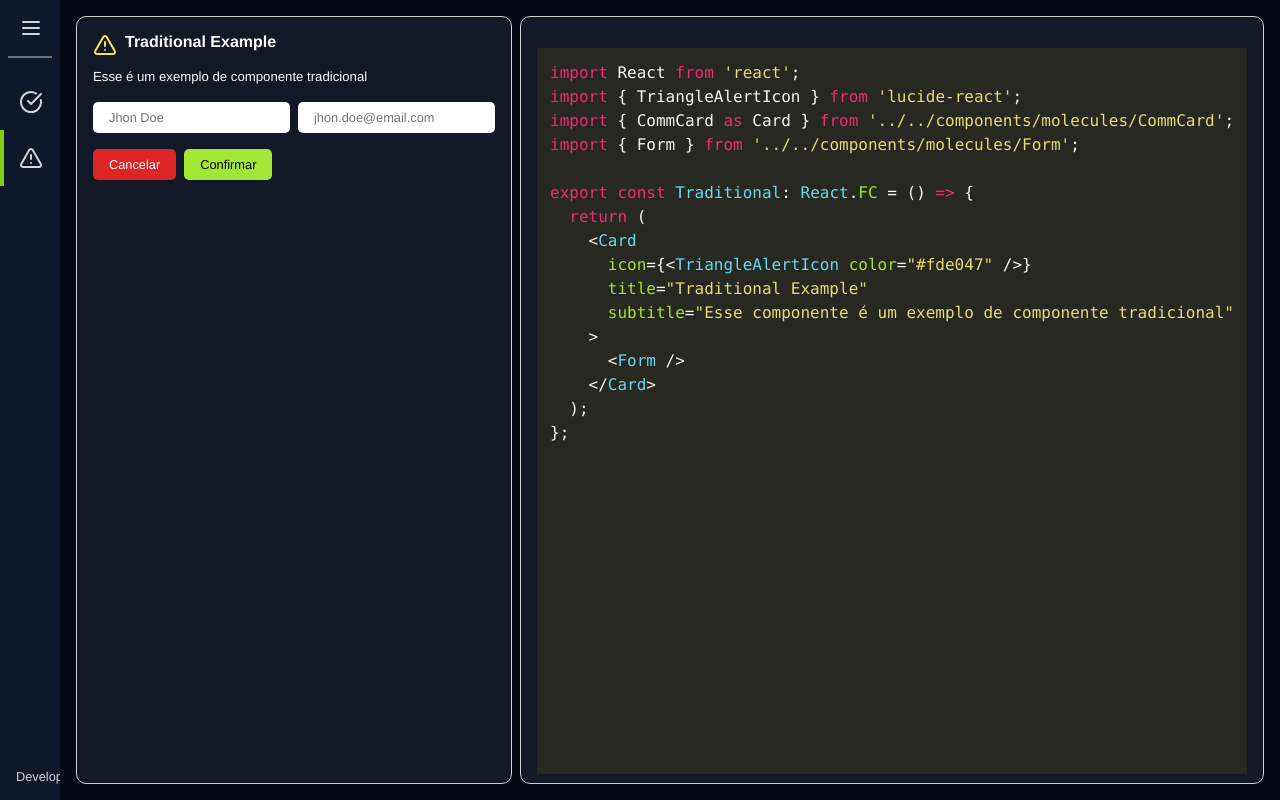
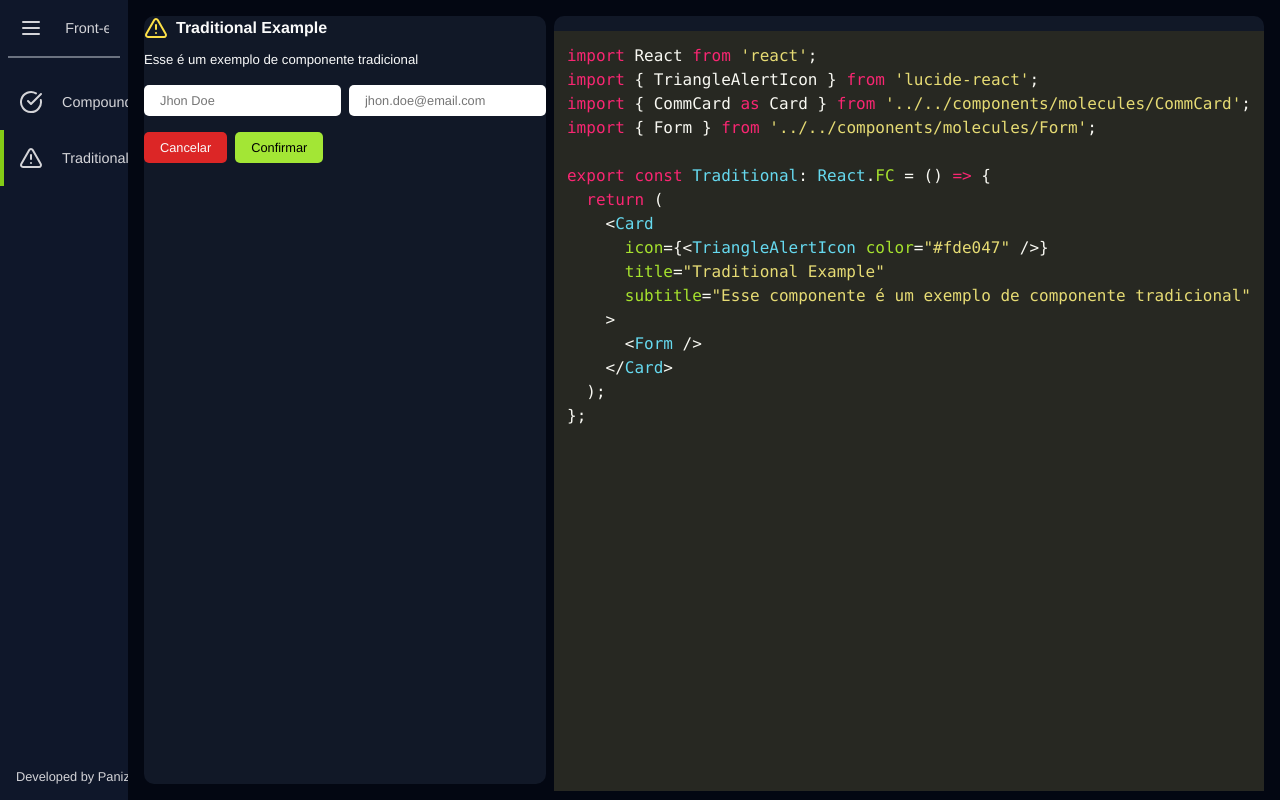
Before and after one commit to lucaspanizio/frontend-journey, a React (Vite) app: page /traditional in a window 1280 px wide. Built offline with nearby package versions, Linux system fonts and the light colour scheme.

Commit message:
:recycle: refactor: updated common card component

```diff
--- a/src/components/molecules/CommCard/index.tsx
+++ b/src/components/molecules/CommCard/index.tsx
@@ -1,13 +1,13 @@
-import { HTMLAttributes, PropsWithChildren, ReactNode } from 'react';
-import { theme } from '../../../global/theme';
+import { PropsWithChildren, ReactNode } from 'react';
+import { Color } from '../../../types/color';
 import { Flex } from '../../atoms/Flex';
 import * as S from './styles';
 
-interface ICardProps extends HTMLAttributes<HTMLDivElement>, S.CardProps {
+interface ICardProps extends S.CardProps {
   icon?: ReactNode;
   title?: string;
   subtitle?: string;
-  color?: keyof typeof theme.colors;
+  color?: Color;
 }
 
 export const CommCard = ({
@@ -20,7 +20,7 @@ export const CommCard = ({
 }: PropsWithChildren<ICardProps>) => {
   return (
     <S.Container {...rest}>
-      <Flex>
+      <Flex alignItems="center">
         {icon}
         {title && <S.Title color={color}>{title}</S.Title>}
       </Flex>
--- a/src/components/molecules/CommCard/styles.ts
+++ b/src/components/molecules/CommCard/styles.ts
@@ -1,19 +1,17 @@
 import { styled } from 'styled-components';
+import { margin, MarginProps } from 'styled-system';
 import { theme } from '../../../global/theme';
-import { margin, MarginProps } from 'styled-system';
+import { Color } from '../../../types/color';
 
 export interface CardProps extends MarginProps {
   gap?: number;
+  backgroundColor?: Color;
 }
 
 export const Container = styled.div<CardProps>`
   display: flex;
   flex-direction: column;
-  flex: 1;
-  width: 100%;
-  padding: 1rem;
-  border: 1px solid #ccc;
-  background-color: #111827;
+  background-color: ${({ backgroundColor }) => backgroundColor ?? '#111827'};
   border-radius: ${({ theme }) => theme.radius.md};
   gap: ${({ gap }) => (gap !== undefined ? `${gap}px` : '0.5rem')};
   ${margin}
@@ -28,7 +26,7 @@ export const ContainerTitle = styled.div<CardProps>`
 `;
 
 export type IconProps = {
-  background?: keyof typeof theme.colors;
+  background?: Color;
 };
 
 export const ContainerIcon = styled.div<IconProps>`
@@ -49,7 +47,7 @@ export const Title = styled.h1<TitleProps>`
   display: flex;
   flex-direction: column;
   color: ${({ theme, color }) =>
-    color ? theme.colors[color] : theme.colors.titleWhite};
+    color ? theme.colors[color] : theme.colors.text.light};
 
   font-size: 1rem;
   font-weight: bold;
@@ -63,5 +61,5 @@ export const SubTitle = styled.span`
   display: flex;
   font-size: 0.825rem;
   margin-top: 0.25rem;
-  color: ${({ theme }) => theme.colors.textWhite};
+  color: ${({ theme }) => theme.colors.text.light};
 `;
```
